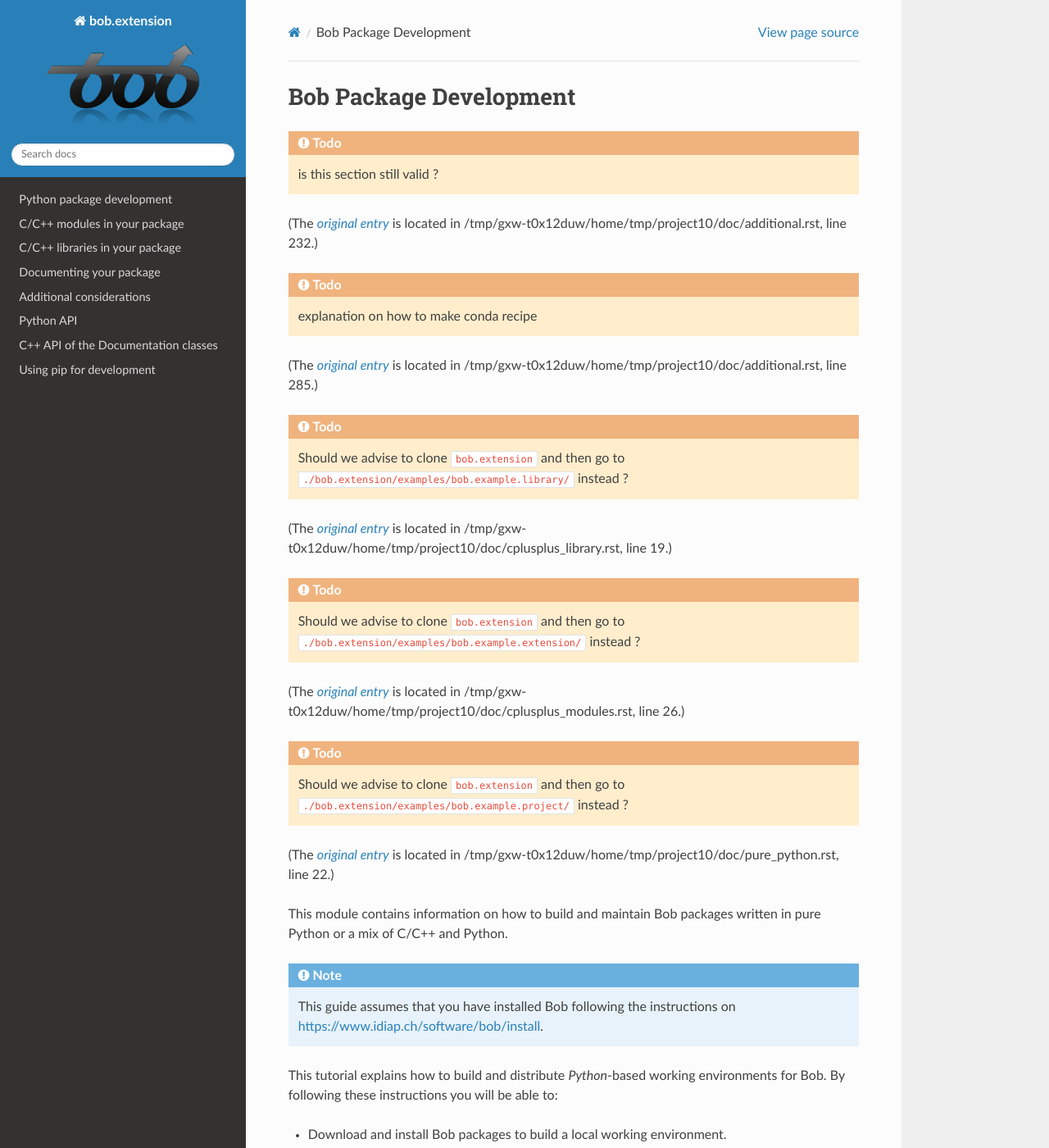
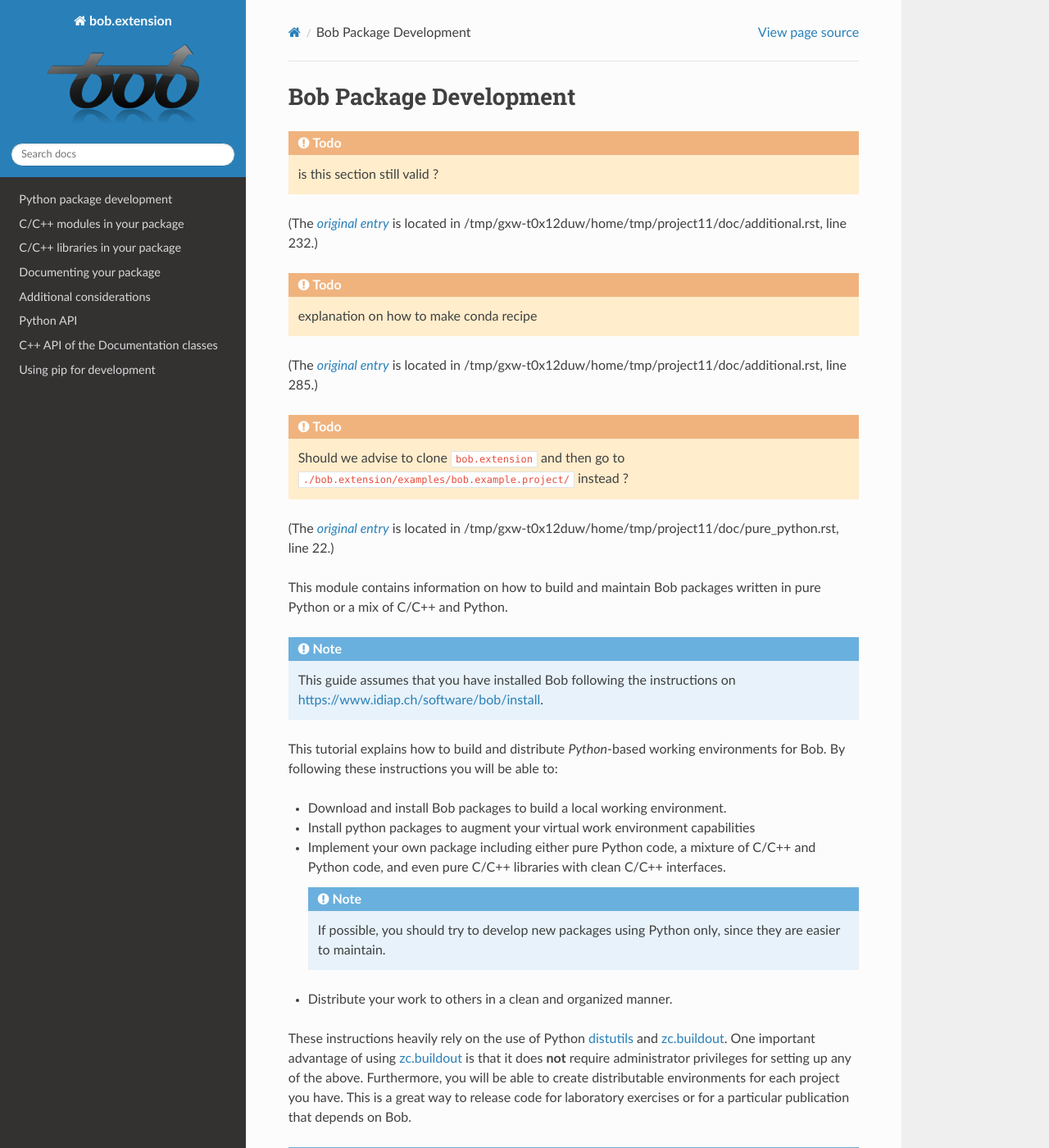
Before and after one commit to bioidiap/bob.extension, a Sphinx documentation site: the page built from doc/index.rst, in a window 1280 px wide and 1400 px high. Shown: the whole window at 82% size. Built offline with Sphinx 7.4.7 and the Read the Docs theme 2.0.0, drawn with Linux system fonts in a browser that asks for light colours; formulas are drawn with MathJax 3; the version number could not be read and is left out.

Commit message:
[doc] updated command line to get example packages, and removed the tarballs

```diff
--- a/doc/cplusplus_library.rst
+++ b/doc/cplusplus_library.rst
@@ -12,11 +12,11 @@
 
 .. code-block:: sh
 
-  $ wget https://gitlab.idiap.ch/bob/bob.extension/raw/master/bob/extension/data/bob.example.library.tar.bz2
-  $ tar -xjf bob.example.library.tar.bz2
-  $ cd bob.example.library
+  $ git clone https://gitlab.idiap.ch/bob/bob.extension.git
+  $ cp -R bob.extension/bob/extension/data/bob.example.extension ./
+  $ rm -rf bob.extension # optionally remove the cloned source of bob.extension
+  $ cd bob.example.extension
 
-.. todo:: Should we advise to clone ``bob.extension`` and then go to ``./bob.extension/examples/bob.example.library/`` instead ?
 
 -----------------------
 Setting up your package
--- a/doc/cplusplus_modules.rst
+++ b/doc/cplusplus_modules.rst
@@ -15,15 +15,13 @@
 For simplicity, we created an example package that includes a simple example of a C++ extension.
 You can check it out by:
 
-
-
 .. code-block:: sh
 
-  $ wget https://gitlab.idiap.ch/bob/bob.extension/raw/master/bob/extension/data/bob.example.extension.tar.bz2
-  $ tar -xjf bob.example.extension.tar.bz2
+  $ git clone https://gitlab.idiap.ch/bob/bob.extension.git
+  $ cp -R bob.extension/bob/extension/data/bob.example.extension ./
+  $ rm -rf bob.extension # optionally remove the cloned source of bob.extension
   $ cd bob.example.extension
 
-.. todo:: Should we advise to clone ``bob.extension`` and then go to ``./bob.extension/examples/bob.example.extension/`` instead ?
 
 Setting up your package
 -----------------------
```
Also changed, not shown: 3 other files.
